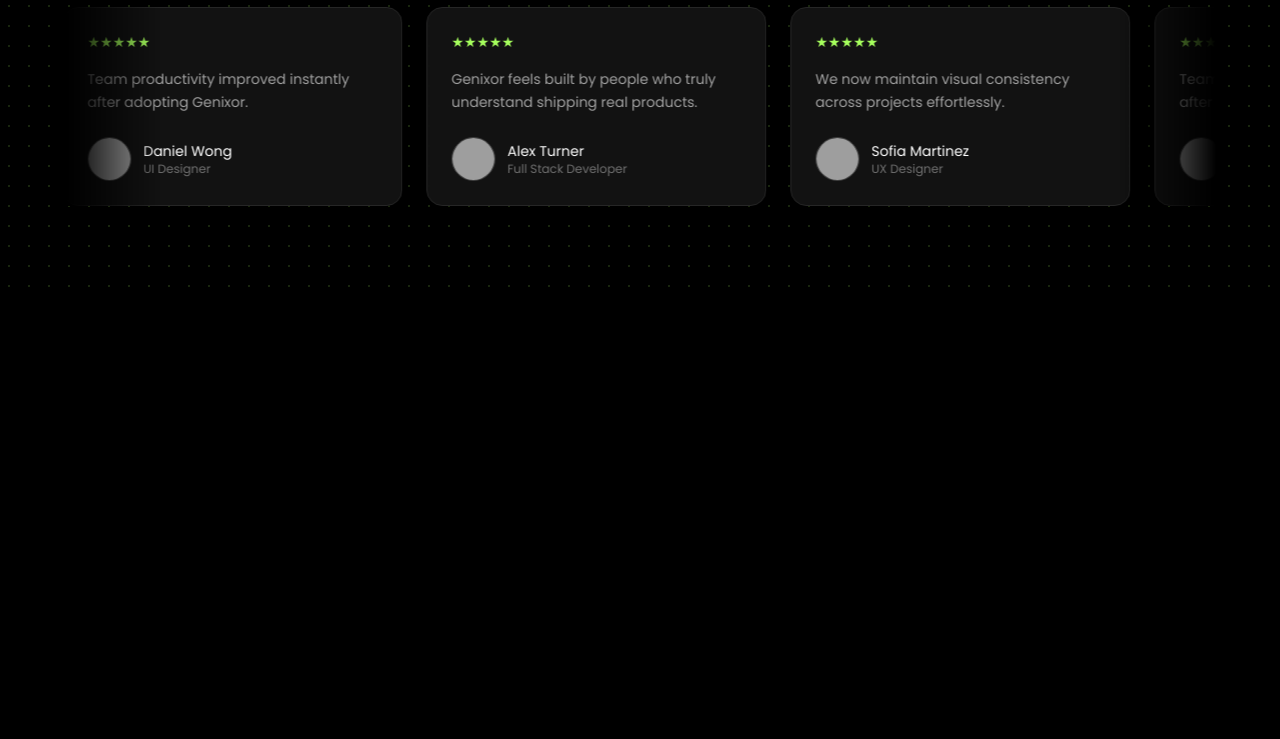
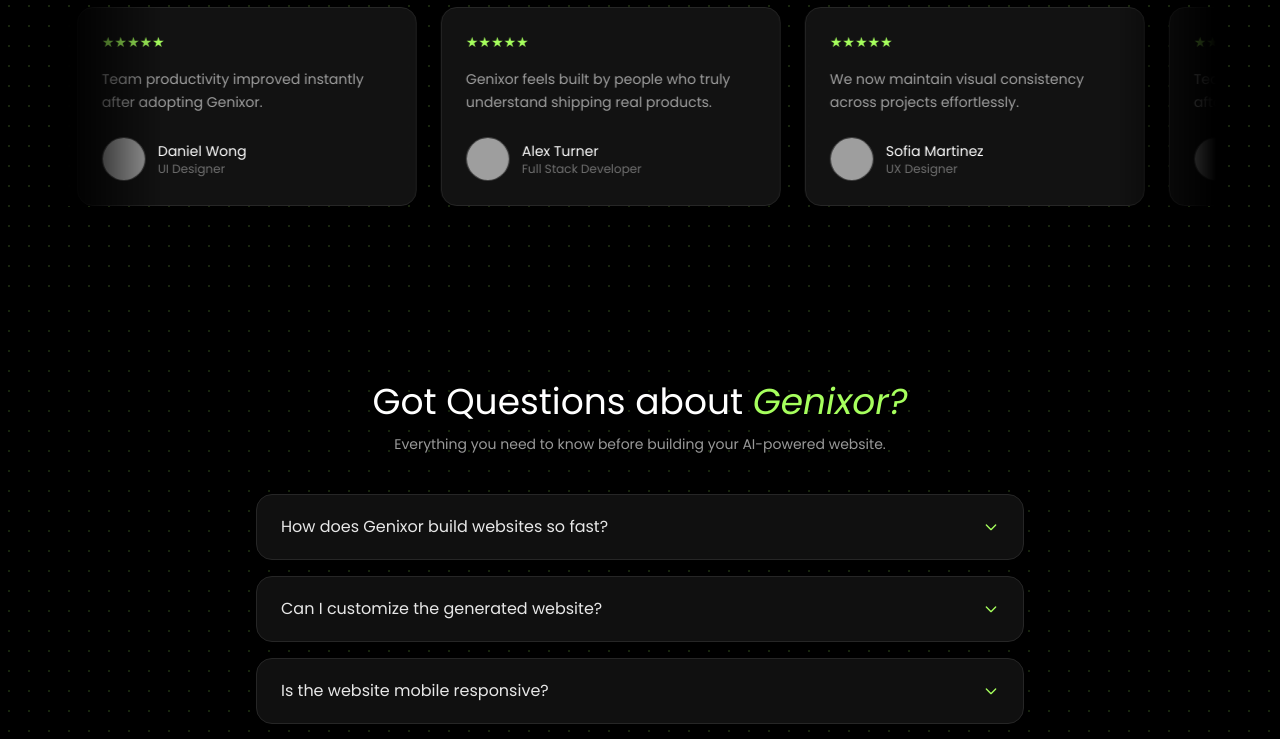
Before and after one commit to Pranjal-Sahu21/ai-website-builder-saas, a React (Vite) app: page / in a window 1280 px wide. Shown: the part 2000-2739 px from the top of the page. Before the commit the page ends 2302 px from the top, so only its background shows below. Built offline with nearby package versions, Linux system fonts and the light colour scheme; grey boxes are pictures that could not be loaded.

Commit message:
FAQs completed

```diff
--- /dev/null
+++ b/src/components/FAQSection.tsx
@@ -0,0 +1,113 @@
+import { useState } from "react";
+
+// FAQ data
+const faqs = [
+  {
+    question: "How does Genixor build websites so fast?",
+    answer:
+      "Genixor uses AI to instantly generate layouts, content, and structure based on your idea — reducing hours of work into seconds.",
+  },
+  {
+    question: "Can I customize the generated website?",
+    answer:
+      "Yes. You can fully edit layouts, colors, fonts, and content while AI maintains visual consistency across pages.",
+  },
+  {
+    question: "Is the website mobile responsive?",
+    answer:
+      "Absolutely. Every website generated by Genixor is fully responsive and optimized for all screen sizes.",
+  },
+  {
+    question: "Can I deploy my website instantly?",
+    answer:
+      "Yes. With one click, you can publish your website with built-in performance and SEO optimization.",
+  },
+  {
+    question: "Do I need coding knowledge?",
+    answer:
+      "No coding required. Genixor is designed for founders, creators, and teams who want to launch quickly without technical barriers.",
+  },
+];
+
+const FAQSection = () => {
+  const [activeIndex, setActiveIndex] = useState<number | null>(null);
+
+  const toggleFAQ = (index: number) => {
+    setActiveIndex(activeIndex === index ? null : index);
+  };
+
+  return (
+    <section
+      id="faq"
+      className="bg-black py-20 px-4  bg-[radial-gradient(rgba(166,255,93,0.15)_1.5px,transparent_0)]
+        bg-size-[20px_20px]
+        bg-position-[-1px_-1px]"
+    >
+      <div className="max-w-3xl mx-auto text-center">
+        {/* Heading */}
+        <h2 className="text-3xl md:text-4xl text-white">
+          Got Questions about{" "}
+          <span className="text-[#A6FF5D] italic">Genixor?</span>
+        </h2>
+
+        {/* Description */}
+        <p className="text-white/60 text-sm mt-3 mb-10">
+          Everything you need to know before building your AI-powered website.
+        </p>
+
+        {/* FAQ List */}
+        <div className="space-y-4 text-left">
+          {faqs.map((faq, index) => {
+            const isOpen = activeIndex === index;
+
+            return (
+              <div
+                key={index}
+                className="border border-neutral-800 rounded-2xl bg-neutral-900/70 backdrop-blur transition hover:border-[#A6FF5D]/40"
+              >
+                {/* Question */}
+                <button
+                  onClick={() => toggleFAQ(index)}
+                  className="w-full flex items-center justify-between px-6 py-5 text-left"
+                >
+                  <span className="text-white/90 ">{faq.question}</span>
+
+                  <span
+                    className={`transition-transform duration-300 text-[#A6FF5D] ${
+                      isOpen ? "rotate-180" : ""
+                    }`}
+                  >
+                    <svg
+                      className="w-4 h-4 text-[#A6FF5D]"
+                      fill="none"
+                      stroke="currentColor"
+                      strokeWidth="2"
+                      viewBox="0 0 24 24"
+                    >
+                      <path
+                        strokeLinecap="round"
+                        strokeLinejoin="round"
+                        d="M19 9l-7 7-7-7"
+                      />
+                    </svg>
+                  </span>
+                </button>
+
+                {/* Answer */}
+                <div
+                  className={`px-6 overflow-hidden transition-all duration-300 ${
+                    isOpen ? "max-h-40 pb-6" : "max-h-0"
+                  }`}
+                >
+                  <p className="text-white/60 text-sm">{faq.answer}</p>
+                </div>
+              </div>
+            );
+          })}
+        </div>
+      </div>
+    </section>
+  );
+};
+
+export default FAQSection;
--- a/src/components/Navbar.tsx
+++ b/src/components/Navbar.tsx
@@ -19,7 +19,7 @@
       {" "}
       <div className="flex items-center justify-between p-4 md:px-16 lg:px-24 xl:px-32 md:py-4 w-full">
         <a href="#" className="text-xl text-white flex items-center gap-2">
-          <img src={favicon} alt="logo" className="h-8 w-8" /> Genixor
+          <img src={favicon} alt="logo" className="h-8 w-8" /> genixor
         </a>
 
         <div
@@ -50,10 +50,12 @@
             Pricing
           </a>
           <a
-            onClick={() => setMenuOpen(false)}
+            onClick={() => {
+              handleClick("faq");
+            }}
             className="text-white/80 hover:text-[#A6FF5D]"
           >
-            Contact
+            FAQs
           </a>
 
           <button
--- a/src/pages/Home.tsx
+++ b/src/pages/Home.tsx
@@ -1,3 +1,4 @@
+import FAQSection from "../components/FAQSection";
 import Features from "../components/Features";
 import HeroSection from "../components/HeroSection";
 import Testimonials from "../components/Testimonials";
@@ -8,6 +9,7 @@
       <HeroSection />
       <Features />
       <Testimonials />
+      <FAQSection />
     </div>
   );
 };
```
